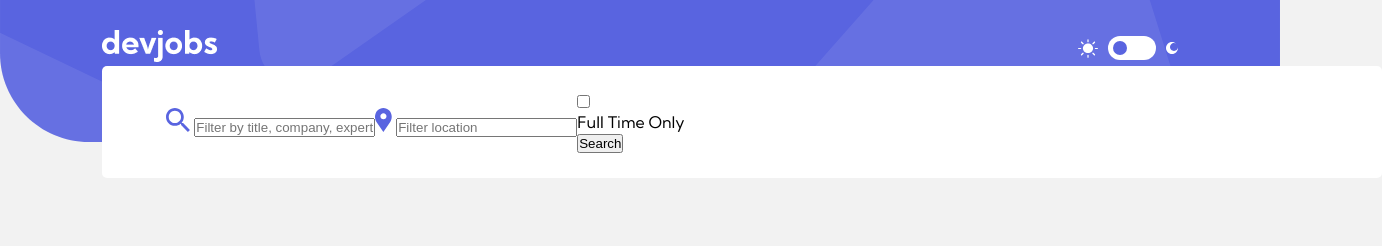
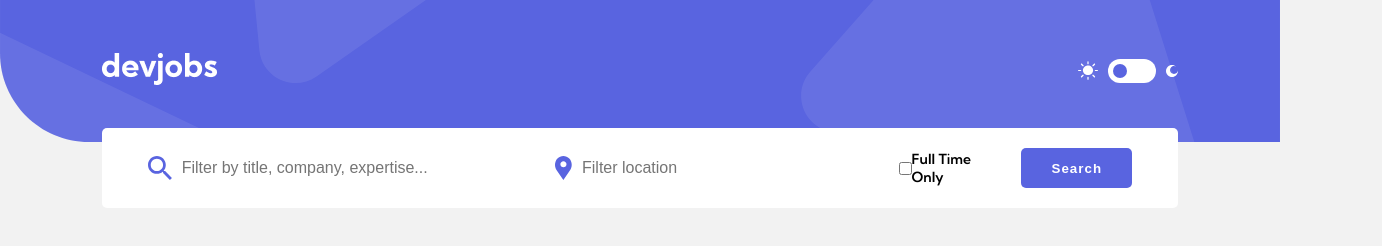
Before and after one commit to perbi-onasis/developer-job-board, a plain HTML site: page index.html in a window 1280 px wide. Shown: the whole page, 1382 px wide, since content can reach past the window. Drawn offline with Linux system fonts and the light colour scheme.

Commit message:
overlay the search section over the header background image

```diff
--- a/style/main.css
+++ b/style/main.css
@@ -30,7 +30,7 @@ body{
 header{
     width: 100%;
     position: relative;
-    padding-top: 30px;
+    padding-top: 3.3rem;
     padding-left: 8%;
     padding-right: 8%;
 }
@@ -71,13 +71,75 @@ header .header-contents{
 /* start search container styling  */
 .search-container{
     position: absolute;
-    width: 100%;
+    width: 84%;
     margin: 0 8%;
-    padding:2%  5%;
+    padding: 20px 10px;
     display: flex;
     align-items: center;
     background-color: var(--sec-white-color);
     border-radius: 5px;
+    justify-content: space-evenly;
+    top: 8rem;
+}
 
+.search-container .keyword-search{
+    display: flex;
+    width: 40%;
+    padding-left: 30px;
 }
+
+.search-container .keyword-search img{
+    width: 24px;
+}
+
+.search-container .keyword-search input,
+.search-container .location-search input
+{
+    margin-left: 10px;
+    border: none;
+    outline: none;
+    margin-right: 10px;
+    width: 100%;
+    font-size: var(--body-font);
+}
+.search-container .location-search{
+    display: flex;
+    width: 33%;
+    padding-left: 10px;
+}
+.search-container .fulltime-search{
+    display: flex;
+    width: 25%;
+    padding-right: 30px;
+    font-size: 14px;
+    align-items: center;
+    justify-content: space-between;
+}
+
+.search-container .fulltime-search p{
+ font-weight: 600;
+}
+
+.search-container .fulltime-search button{
+    padding: 0 10px;
+    height: 40px;
+    width: 7rem;
+    border-radius: 5px;
+    font-weight: 600;
+    background-color: var(--pri-main-color);
+    border: none;
+    outline: none;
+    cursor: pointer;
+    color: var(--sec-white-color);
+    letter-spacing: 1px;
+    margin-left: 1rem;
+}
+
+/* .line{
+    background: #000000;
+    width: 1%;
+} */
+/* .search-container .fulltime-search input{
+    padding: 10px;
+} */
 /* end search container styling  */
```
